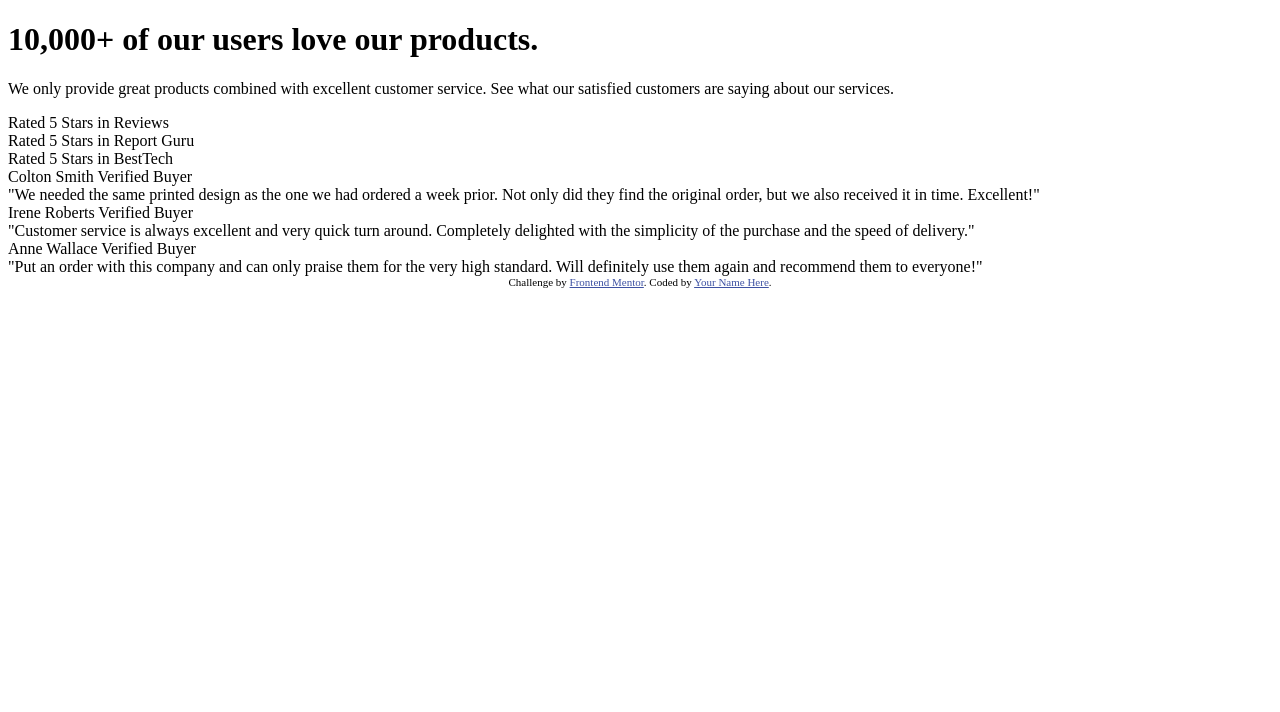
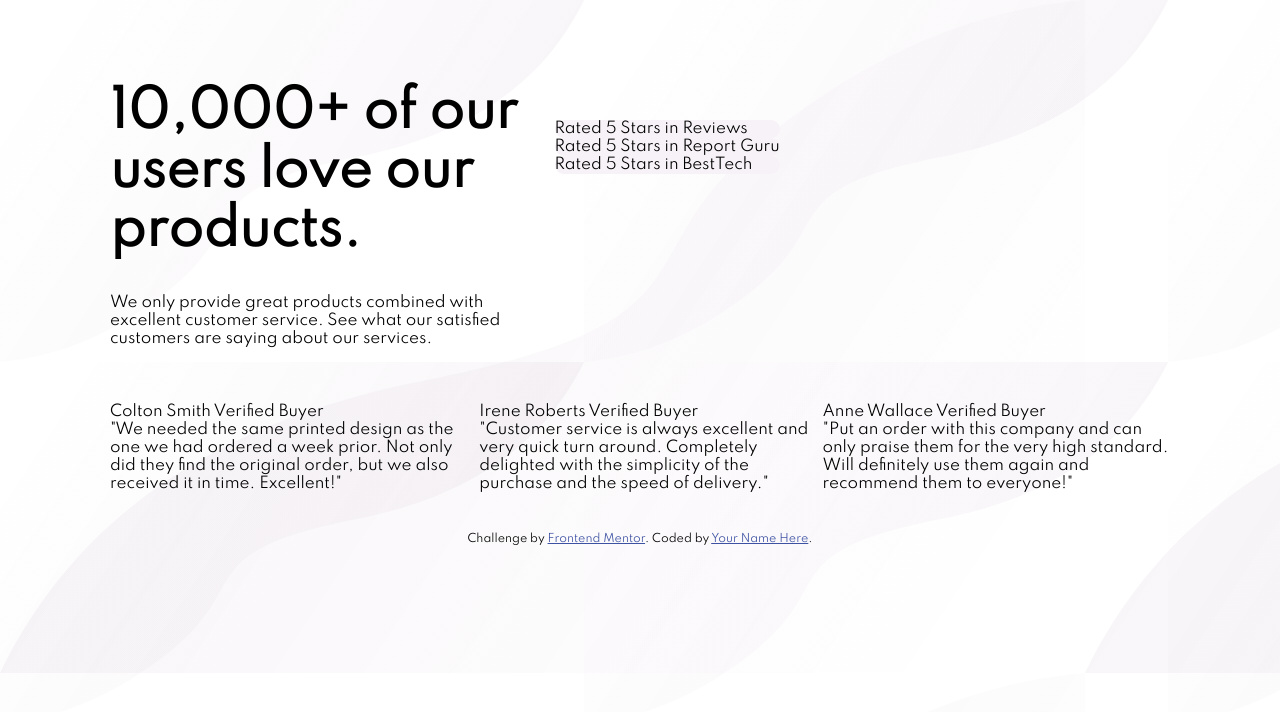
Before and after one commit to GalihWiseso/social-proof-section-master, a plain HTML site: page index.html in a window 1280 px wide. Drawn offline with Linux system fonts and the light colour scheme.

Commit message:
Positioning container top and bottom. Also add border on rates.

```diff
--- a/index.html
+++ b/index.html
@@ -8,6 +8,7 @@
 
   <link rel="icon" type="image/png" sizes="32x32" href="./images/favicon-32x32.png" />
   <link rel="stylesheet" href="style.css">
+  <link href='https://fonts.googleapis.com/css?family=Spartan' rel='stylesheet'>
 
   <title>Frontend Mentor | Social proof section</title>
 </head>
--- a/style.css
+++ b/style.css
@@ -1,6 +1,59 @@
+
+body{
+  font-family: spartan;
+  font-size: 15px;
+  background: url("../images/bg-pattern-top-desktop.svg"),url("../images/bg-pattern-bottom-desktop.svg");
+  position: ;
+  margin: 0%;
+}
+
+.container-top{
+  display:flex;
+  padding-top: 50px;
+  padding-left: 110px;
+}
+
+.introduction{
+  width: 38%;
+
+}
+.introduction h1{
+  font-size: 50px;
+  font-weight: 700;
+}
+
+.rating{
+  display: flex;
+  flex-direction: column;
+  padding-top: 70px;
+}
+.rates-1{
+  border-radius: 10px;
+  background-color: hsl(300, 24%, 96%);
+}
+
+.rates-2{
+  border-radius: 10px;
+  background-color: hsl(300, 24%, 96%);
+}
+
+.rates-3{
+  border-radius: 10px;
+  background-color: hsl(300, 24%, 96%);
+}
+
+.container-bottom{
+  display: flex;
+  justify-content: space-between;
+  padding-top: 40px;
+  padding-left: 110px;
+  padding-right: 110px;
+}
+
 .attribution {
     font-size: 11px;
     text-align: center;
+    padding-top: 40px;
   }
   .attribution a {
     color: hsl(228, 45%, 44%);
```
